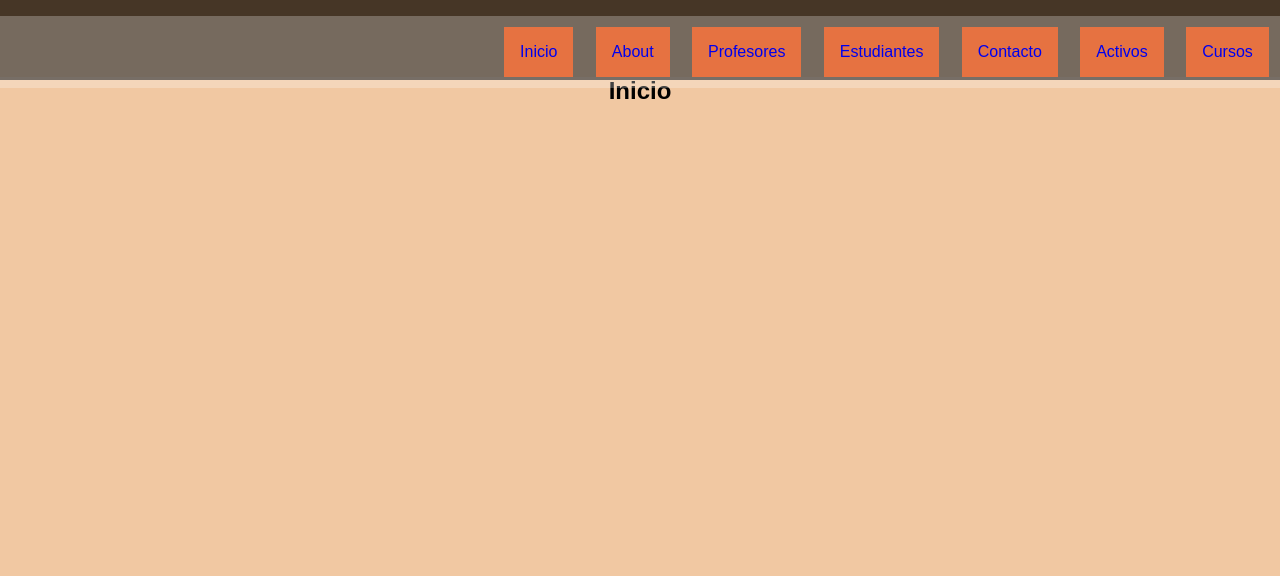
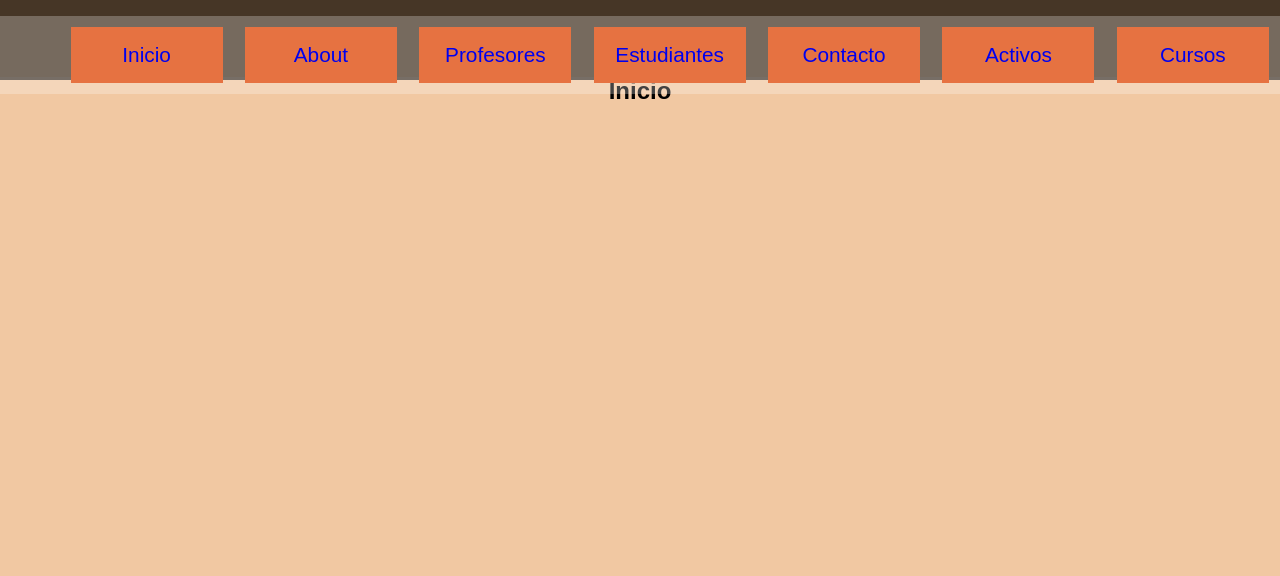
Before and after one commit to ealfarod215/ProyectoCursoWEB, a PHP site: page /ProyectoFinal.html in a window 1280 px wide. Shown: the top 576 px of the page. Run offline with PHP 8.4, Linux system fonts and the light colour scheme; some web fonts are replaced.

Commit message:
Cambios generales y documentasion basica en hoja de estilos

```diff
--- a/style.css
+++ b/style.css
@@ -1,13 +1,30 @@
+/*Se establece un tipo de letra para toda la pagina*/
 *{
     font-family: 'Muli', sans-serif;
 }
 
+
+/*Se establece caracteristicas basicas de la pagina*/
 body{
     background: #ECB581;
    margin: auto;
 }
 
+/*Tamaño para header y footer*/
+.HyFtamano{
+    width: 100%;
+    height: 10%;
+}
 
+/*tamaño para el resto de secciones de la pagina*/
+.tamano{
+    width: 100%;
+    height: 500px;
+
+}
+
+
+/*Se inicia trabajo de estilos en el header*/
 #Encabezado {
     position: fixed;
     top: 0px;
@@ -27,27 +44,23 @@ body{
 }
 
 #Encabezado nav ul li{
+    width: 120px;
     padding: 1rem;
     margin: 0.7rem;
     background: rgb(230, 114, 65);
+    text-align: center;
+    font-size: 1.3rem;
+
 }
+/*Fin de trabajo de estilos en el header*/
+/****************************************/
+
+/*Secciones que componen la estructura de la pagina*/
+/*Se inicia trabajo de estilos en el cuerpo de la pagina*/
 
 #cuerpo{
     margin-top:6%;
 }
-
-
-.tamano{
-    width: 100%;
-    height: 500px;
-
-}
-
-.HyFtamano{
-    width: 100%;
-    height: 10%;
-}
-
 
 #Inicio{
     background:rgba(255, 255, 255, 0.26);
```
